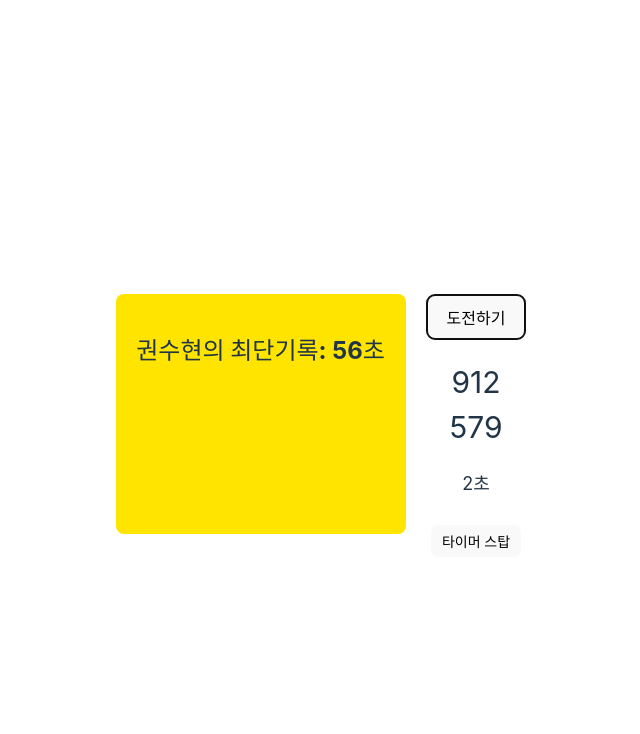
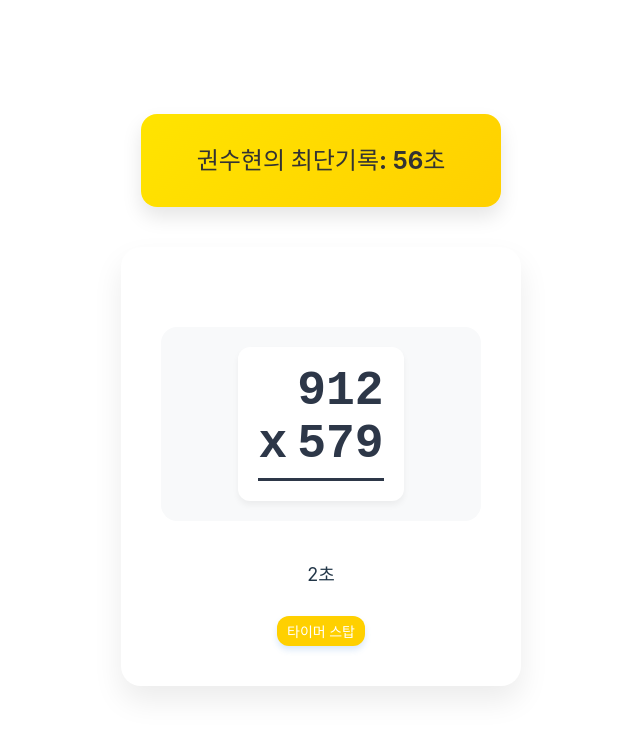
Before and after one commit to osoohynn/beat-me, a React (Vite) app: page / in a window 1280 px wide. Both pictures are taken after a click on the button "도전하기". Shown: the top 734 px of the page, without its empty margins (319-959 px from the left). Built offline with nearby package versions, Linux system fonts and the light colour scheme.

Commit message:
fix: button color

```diff
--- a/src/components/NumberMaker.css
+++ b/src/components/NumberMaker.css
@@ -1,53 +1,223 @@
 .number-maker-container {
-    display: flex;
-    justify-content: center;
-    align-items: flex-start;
-    margin-top: 50px;
-    gap: 20px;
-    flex-wrap: wrap;
-  }
+  display: flex;
+  flex-direction: column;
+  align-items: center;
+  margin: 40px auto;
+  gap: 40px;
+  max-width: 1200px;
+  padding: 0 20px;
+}
 
 .left-box {
-  background-color: #FFE400;
-  padding: 20px;
-  width: 250px;
-  height: 200px;
-  border-radius: 8px;
+  background: linear-gradient(135deg, #FFE400 0%, #FFD000 100%);
+  padding: 30px;
+  width: 300px;
+  height: auto;
+  border-radius: 16px;
+  box-shadow: 0 10px 20px rgba(0, 0, 0, 0.1);
+  transition: transform 0.2s ease;
+}
+
+.left-box:hover {
+  transform: translateY(-5px);
+}
+
+.left-box h2 {
+  font-size: 1.5rem;
+  color: #333;
+  margin: 0;
+  line-height: 1.4;
 }
 
 .challenge-area {
-  text-align: center;
+  background: white;
+  padding: 40px;
+  border-radius: 20px;
+  box-shadow: 0 15px 30px rgba(0, 0, 0, 0.08);
+  min-width: 320px;
+  max-width: 500px;
 }
 
 .challenge-area button {
-  padding: 10px 20px;
-  font-size: 16px;
+  padding: 15px 30px;
+  font-size: 1.1rem;
+  font-weight: 600;
+  background: #FFD000;
+  color: white;
+  border: none;
+  border-radius: 12px;
+  cursor: pointer;
+  transition: all 0.2s ease;
+  box-shadow: 0 4px 6px rgba(74, 144, 226, 0.2);
+}
+
+.challenge-area button:hover {
+  background: #e4be00;
+  transform: translateY(-2px);
+  box-shadow: 0 6px 12px rgba(74, 144, 226, 0.3);
+}
+
+.challenge-area button:active {
+  transform: translateY(1px);
 }
 
 .numbers-display {
-  margin-top: 20px;
-  font-size: 18px;
-  gap: 10px;
+  margin: 40px 0;
+  padding: 20px;
+  background: #F8F9FA;
+  border-radius: 16px;
+  display: flex;
+  flex-direction: column;
+  gap: 20px;
+  align-items: center;
+}
+
+.number-font {
+  font-size: 3.5rem;
+  font-weight: 700;
+  color: #2D3748;
+  margin: 0;
+  padding: 10px 20px;
+  background: white;
+  border-radius: 12px;
+  box-shadow: 0 4px 6px rgba(0, 0, 0, 0.05);
+  min-width: 180px;
 }
 
 .answer-section {
-  margin-top: 20px;
+  margin-top: 30px;
+  display: flex;
+  flex-direction: column;
+  gap: 20px;
+  align-items: center;
 }
 
 .answer-section input {
-  padding: 8px;
-  font-size: 16px;
+  padding: 15px 20px;
+  font-size: 1.2rem;
+  border: 2px solid #E2E8F0;
+  border-radius: 12px;
+  width: 80%;
+  max-width: 300px;
+  transition: border-color 0.2s ease;
+  outline: none;
+}
+
+.answer-section input:focus {
+  border-color: #4A90E2;
+  box-shadow: 0 0 0 3px rgba(74, 144, 226, 0.1);
+}
+
+.answer-section button {
+  background: #FFD000;
+}
+
+.answer-section button:hover {
+  background: #e4be00;
+}
+
+.answer-section p {
+  font-size: 1.1rem;
+  font-weight: 500;
+  padding: 15px;
+  border-radius: 12px;
+  width: 100%;
+  max-width: 300px;
+  margin: 10px 0;
+  animation: fadeIn 0.3s ease;
+}
+
+@keyframes fadeIn {
+  from { opacity: 0; transform: translateY(-10px); }
+  to { opacity: 1; transform: translateY(0); }
+}
+
+@media (max-width: 768px) {
+  .number-maker-container {
+    margin: 20px auto;
+    gap: 30px;
+  }
+
+  .left-box {
+    width: 100%;
+    max-width: 300px;
+  }
+
+  .challenge-area {
+    padding: 30px 20px;
+    width: 100%;
+  }
+
+  .number-font {
+    font-size: 2.8rem;
+  }
+}
+
+.answer-section p {
+  background: #F7FAFC;
+  border-left: 4px solid;
+}
+
+.answer-section p:contains("정답") {
+  border-color: #38A169;
+  color: #2F855A;
+}
+
+.answer-section p:contains("오답") {
+  border-color: #E53E3E;
+  color: #C53030;
+}
+
+.buttons-container {
+  display: flex;
+  gap: 10px;
+  margin-top: 20px;
+  width: 100%;
+  justify-content: center;
+}
+
+.buttons-container button {
+  flex: 1;
+  max-width: 200px;
+}
+
+.numbers-display {
+  margin: 40px 0;
+  padding: 20px;
+  background: #F8F9FA;
+  border-radius: 16px;
+  display: flex;
+  flex-direction: column;
+  align-items: center;
+  font-family: monospace;
+}
+
+.multiplication-layout {
+  display: flex;
+  flex-direction: column;
+  align-items: flex-end;
+  gap: 5px;
+  padding: 20px;
+  background: white;
+  border-radius: 12px;
+  box-shadow: 0 4px 6px rgba(0, 0, 0, 0.05);
+}
+
+.number-line {
+  font-size: 3rem;
+  font-weight: 600;
+  color: #2D3748;
+  line-height: 1;
+  position: relative;
+}
+
+.multiply-sign {
   margin-right: 10px;
 }
 
-@media (max-width: 500px) {
-  .number-maker-container {
-    flex-direction: column;
-    align-items: center;
-  }
+.underline {
+  width: 100%;
+  height: 3px;
+  background-color: #2D3748;
+  margin-top: 5px;
 }
-
-.number-font {
-  font-size: 30px;
-  margin: 0;
-}
--- a/src/components/NumberMaker.jsx
+++ b/src/components/NumberMaker.jsx
@@ -41,19 +41,26 @@ const NumberMaker = () => {
       </div>
 
       <div className="challenge-area">
-        {/* <h1>암산 최단 기록 챌린지</h1> */}
-        <button onClick={handleGenerate}>도전하기</button>
+        {!numbers.num1 && (
+          <button onClick={handleGenerate}>도전하기</button>
+        )}
         <div className="numbers-display">
-          {numbers.num1 && numbers.num2 ? (
-            <>
-              <p className="number-font">{numbers.num1}</p>
-              <p className="number-font">{numbers.num2}</p>
-            </>
-          ) : (
+        {numbers.num1 && numbers.num2 && !timerStopped ? (
+            <div className="multiplication-layout">
+            <div className="number-line">
+                {numbers.num1}
+            </div>
+            <div className="number-line">
+                <span className="multiply-sign">x</span>
+                {numbers.num2}
+                </div>
+            <div className="underline"></div>
+            </div>
+        ) : !numbers.num1 ? (
             <p>3자리 곱셈 암산을 도전하세요!</p>
-          )}
+        ) : <p>{numbers.num1}X{numbers.num2}?</p>}
         </div>
-        {numbers.num1 && numbers.num2 && (
+        {numbers.num1 && numbers.num2 && !timerStopped && (
           <Timer
             key={timerResetKey}
             resetSignal={timerResetKey}
@@ -68,7 +75,10 @@ const NumberMaker = () => {
               onChange={(e) => setAnswer(e.target.value)}
               placeholder="답을 입력하세요"
             />
-            <button onClick={handleCheckAnswer}>정답 확인하기</button>
+            <div className="buttons-container">
+              <button onClick={handleCheckAnswer}>정답 확인하기</button>
+              <button onClick={handleGenerate}>다시 도전하기</button>
+            </div>
             {resultMessage && <p>{resultMessage}</p>}
           </div>
         )}
```
